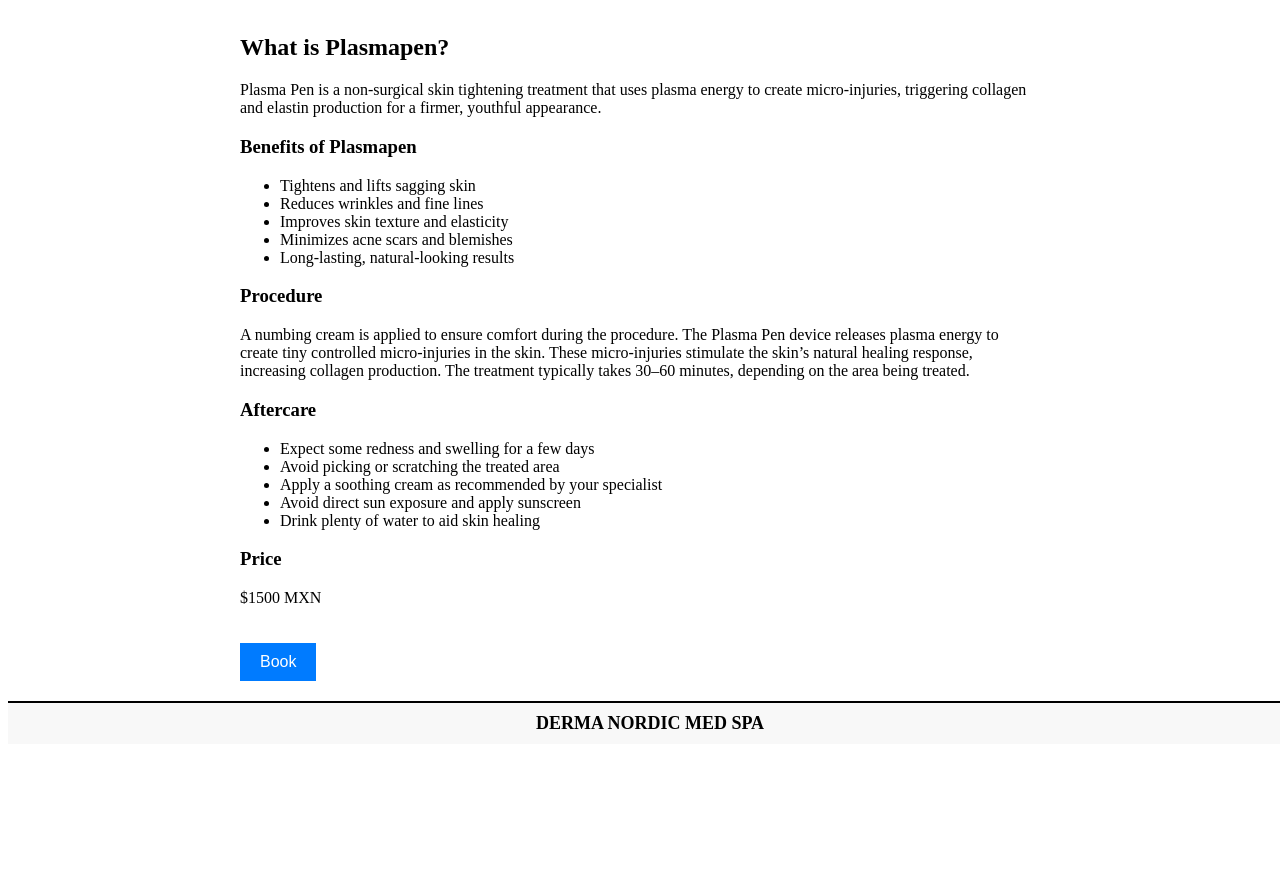
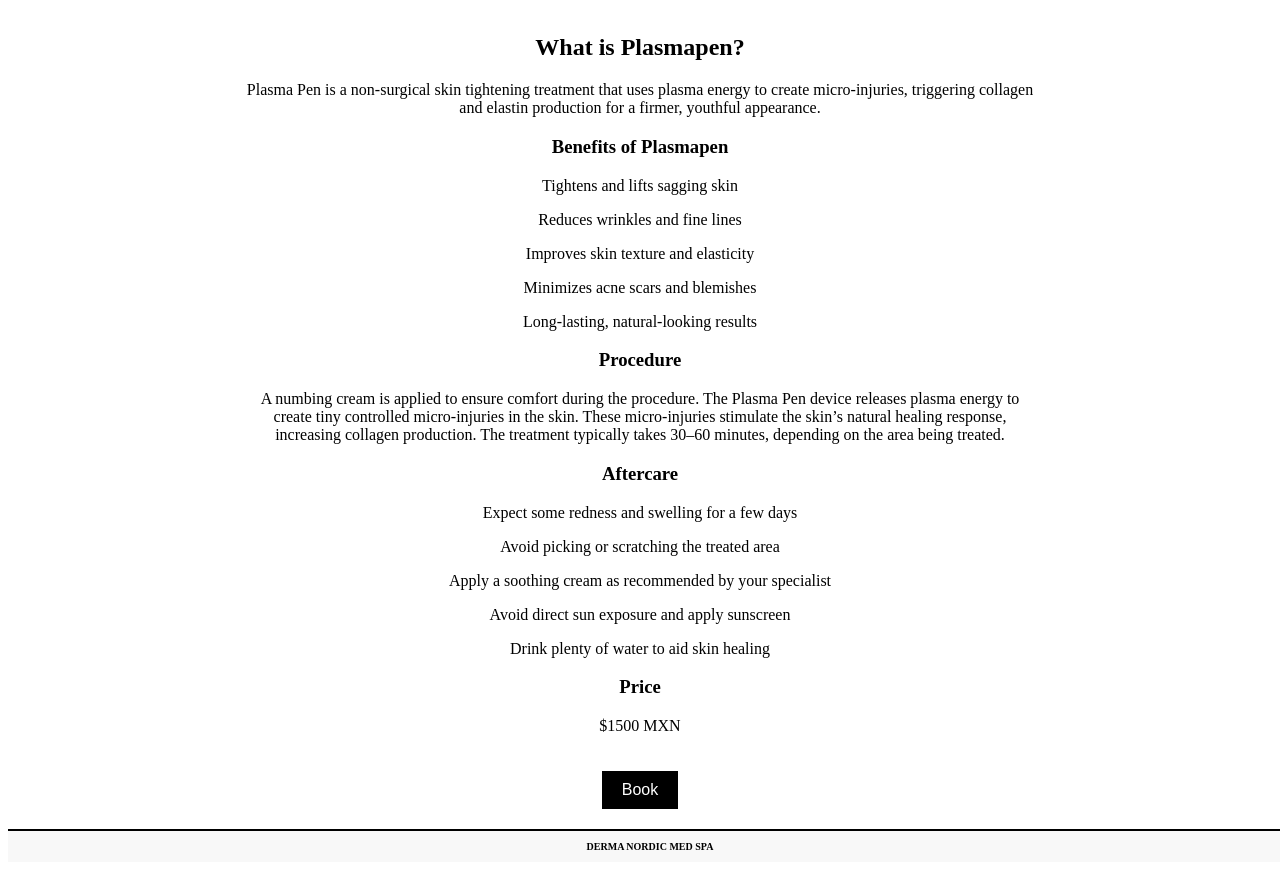
Before and after one commit to NathalieBaskin/DermaNordicANGULAR, an Angular app: page /plasmapen in a window 1280 px wide. Shown: the part 440-1310 px from the top of the page. Before the commit the page ends 1192 px from the top, so only its background shows below. Built offline with nearby package versions, Linux system fonts and the light colour scheme.

Commit message:
treatment pages css

```diff
--- a/src/app/components/footer/footer.component.css
+++ b/src/app/components/footer/footer.component.css
@@ -12,7 +12,7 @@
 }
 
 .footer-title{
-  font-size: 18px;
+  font-size: 10px;
   font-weight: bold;
   margin-bottom: 0;
   margin-top: 0;
--- a/src/app/pages/basicfacial/basicfacial.component.css
+++ b/src/app/pages/basicfacial/basicfacial.component.css
@@ -17,10 +17,11 @@
   max-width: 800px;
   margin: 0 auto;
   padding: 20px;
+  text-align: center;
 }
 
 button {
-  background-color: #007bff;
+  background-color: #000000;
   color: white;
   border: none;
   padding: 10px 20px;
@@ -30,5 +31,22 @@ button {
 }
 
 button:hover {
-  background-color: #0056b3;
+  background-color: #075f3d;
 }
+.benefits, .aftercare {
+  list-style-type: none;
+  padding-left: 0;
+}
+
+.benefits p, .aftercare p {
+  margin-bottom: 10px;
+  position: relative;
+  padding-left: 20px;
+}
+
+.benefits p::before, .aftercare p::before {
+  content: "";
+  position: absolute;
+  left: 0;
+
+}
--- a/src/app/pages/basicfacial/basicfacial.component.html
+++ b/src/app/pages/basicfacial/basicfacial.component.html
@@ -4,21 +4,21 @@
   </div>
 
   <div class="treatment-content">
-    <h2>What is {{ treatmentName }}?</h2>
+    <h2>What is a {{ treatmentName }}?</h2>
     <p>{{ treatmentDescription }}</p>
 
     <h3>Benefits of {{ treatmentName }}</h3>
-    <ul>
-      <li *ngFor="let benefit of treatmentBenefits">{{ benefit }}</li>
-    </ul>
+    <div class="benefits">
+      <p *ngFor="let benefit of treatmentBenefits">{{ benefit }}</p>
+    </div>
 
     <h3>Procedure</h3>
     <p>{{ treatmentProcedure }}</p>
 
     <h3>Aftercare</h3>
-    <ul>
-      <li *ngFor="let care of treatmentAftercare">{{ care }}</li>
-    </ul>
+    <div class="aftercare">
+      <p *ngFor="let care of treatmentAftercare">{{ care }}</p>
+    </div>
 
     <h3>Price</h3>
     <p>{{ treatmentPrice }}</p>
--- a/src/app/pages/basicfacial/basicfacial.component.ts
+++ b/src/app/pages/basicfacial/basicfacial.component.ts
@@ -9,7 +9,7 @@ import { CommonModule } from '@angular/common';
   styleUrls: ['./basicfacial.component.css']
 })
 export class BasicfacialComponent implements OnInit {
-  treatmentName: string = 'BasicFacial';
+  treatmentName: string = 'Basic Facial';
   treatmentImage: string = '/assets/images/facial.jpg';
   treatmentDescription: string = 'A basic facial is a deep cleansing treatment designed to remove dirt, oil, and dead skin cells from the skin. It includes gentle exfoliation, steaming, and a hydrating mask to leave the skin feeling refreshed and revitalized.';
   treatmentBenefits: string[] = [
--- a/src/app/pages/dermaplaning/dermaplaning.component.css
+++ b/src/app/pages/dermaplaning/dermaplaning.component.css
@@ -17,18 +17,37 @@
   max-width: 800px;
   margin: 0 auto;
   padding: 20px;
+text-align: center;
 }
 
 button {
-  background-color: #007bff;
+  background-color: #000000;
   color: white;
   border: none;
   padding: 10px 20px;
   font-size: 1em;
   cursor: pointer;
   margin-top: 20px;
+
 }
 
 button:hover {
-  background-color: #0056b3;
+  background-color: #0e6133;
 }
+.benefits, .aftercare {
+  list-style-type: none;
+  padding-left: 0;
+}
+
+.benefits p, .aftercare p {
+  margin-bottom: 10px;
+  position: relative;
+  padding-left: 20px;
+}
+
+.benefits p::before, .aftercare p::before {
+  content: "";
+  position: absolute;
+  left: 0;
+
+}
--- a/src/app/pages/dermaplaning/dermaplaning.component.html
+++ b/src/app/pages/dermaplaning/dermaplaning.component.html
@@ -7,18 +7,19 @@
     <h2>What is {{ treatmentName }}?</h2>
     <p>{{ treatmentDescription }}</p>
 
+
     <h3>Benefits of {{ treatmentName }}</h3>
-    <ul>
-      <li *ngFor="let benefit of treatmentBenefits">{{ benefit }}</li>
-    </ul>
+    <div class="benefits">
+      <p *ngFor="let benefit of treatmentBenefits">{{ benefit }}</p>
+    </div>
 
     <h3>Procedure</h3>
     <p>{{ treatmentProcedure }}</p>
 
     <h3>Aftercare</h3>
-    <ul>
-      <li *ngFor="let care of treatmentAftercare">{{ care }}</li>
-    </ul>
+    <div class="aftercare">
+      <p *ngFor="let care of treatmentAftercare">{{ care }}</p>
+    </div>
 
     <h3>Price</h3>
     <p>{{ treatmentPrice }}</p>
--- a/src/app/pages/microneedling/microneedling.component.css
+++ b/src/app/pages/microneedling/microneedling.component.css
@@ -17,10 +17,11 @@
   max-width: 800px;
   margin: 0 auto;
   padding: 20px;
+  text-align: center;
 }
 
 button {
-  background-color: #007bff;
+  background-color: #000000;
   color: white;
   border: none;
   padding: 10px 20px;
@@ -30,5 +31,17 @@ button {
 }
 
 button:hover {
-  background-color: #0056b3;
+  background-color: #023011;
 }
+.benefits p, .aftercare p {
+  margin-bottom: 10px;
+  position: relative;
+  padding-left: 20px;
+}
+
+.benefits p::before, .aftercare p::before {
+  content: "";
+  position: absolute;
+  left: 0;
+
+}
--- a/src/app/pages/microneedling/microneedling.component.html
+++ b/src/app/pages/microneedling/microneedling.component.html
@@ -8,17 +8,17 @@
     <p>{{ treatmentDescription }}</p>
 
     <h3>Benefits of {{ treatmentName }}</h3>
-    <ul>
-      <li *ngFor="let benefit of treatmentBenefits">{{ benefit }}</li>
-    </ul>
+    <div class="benefits">
+      <p *ngFor="let benefit of treatmentBenefits">{{ benefit }}</p>
+    </div>
 
     <h3>Procedure</h3>
     <p>{{ treatmentProcedure }}</p>
 
     <h3>Aftercare</h3>
-    <ul>
-      <li *ngFor="let care of treatmentAftercare">{{ care }}</li>
-    </ul>
+    <div class="aftercare">
+      <p *ngFor="let care of treatmentAftercare">{{ care }}</p>
+    </div>
 
     <h3>Price</h3>
     <p>{{ treatmentPrice }}</p>
--- a/src/app/pages/plasmapen/plasmapen.component.css
+++ b/src/app/pages/plasmapen/plasmapen.component.css
@@ -17,10 +17,11 @@
   max-width: 800px;
   margin: 0 auto;
   padding: 20px;
+text-align: center;
 }
 
 button {
-  background-color: #007bff;
+  background-color: #000000;
   color: white;
   border: none;
   padding: 10px 20px;
@@ -30,5 +31,5 @@ button {
 }
 
 button:hover {
-  background-color: #0056b3;
+  background-color: #03290c;
 }
--- a/src/app/pages/plasmapen/plasmapen.component.html
+++ b/src/app/pages/plasmapen/plasmapen.component.html
@@ -8,17 +8,17 @@
     <p>{{ treatmentDescription }}</p>
 
     <h3>Benefits of {{ treatmentName }}</h3>
-    <ul>
-      <li *ngFor="let benefit of treatmentBenefits">{{ benefit }}</li>
-    </ul>
+    <div class="benefits">
+      <p *ngFor="let benefit of treatmentBenefits">{{ benefit }}</p>
+    </div>
 
     <h3>Procedure</h3>
     <p>{{ treatmentProcedure }}</p>
 
     <h3>Aftercare</h3>
-    <ul>
-      <li *ngFor="let care of treatmentAftercare">{{ care }}</li>
-    </ul>
+    <div class="aftercare">
+      <p *ngFor="let care of treatmentAftercare">{{ care }}</p>
+    </div>
 
     <h3>Price</h3>
     <p>{{ treatmentPrice }}</p>
--- a/src/app/pages/startsida.component.css
+++ b/src/app/pages/startsida.component.css
@@ -1,8 +1,6 @@
 
   .hero {
     background-image: url('/assets/images/hero-background.jpg');
-  /* Resten av CSS-koden förblir oförändrad */
-
   background-size: cover;
   background-position: center;
   color: white;
@@ -38,6 +36,8 @@
   margin: 10px;
   width: 200px;
   text-align: center;
+  text-decoration: none;
+  color: black;
 }
 
 .treatment-card h2 {
```
